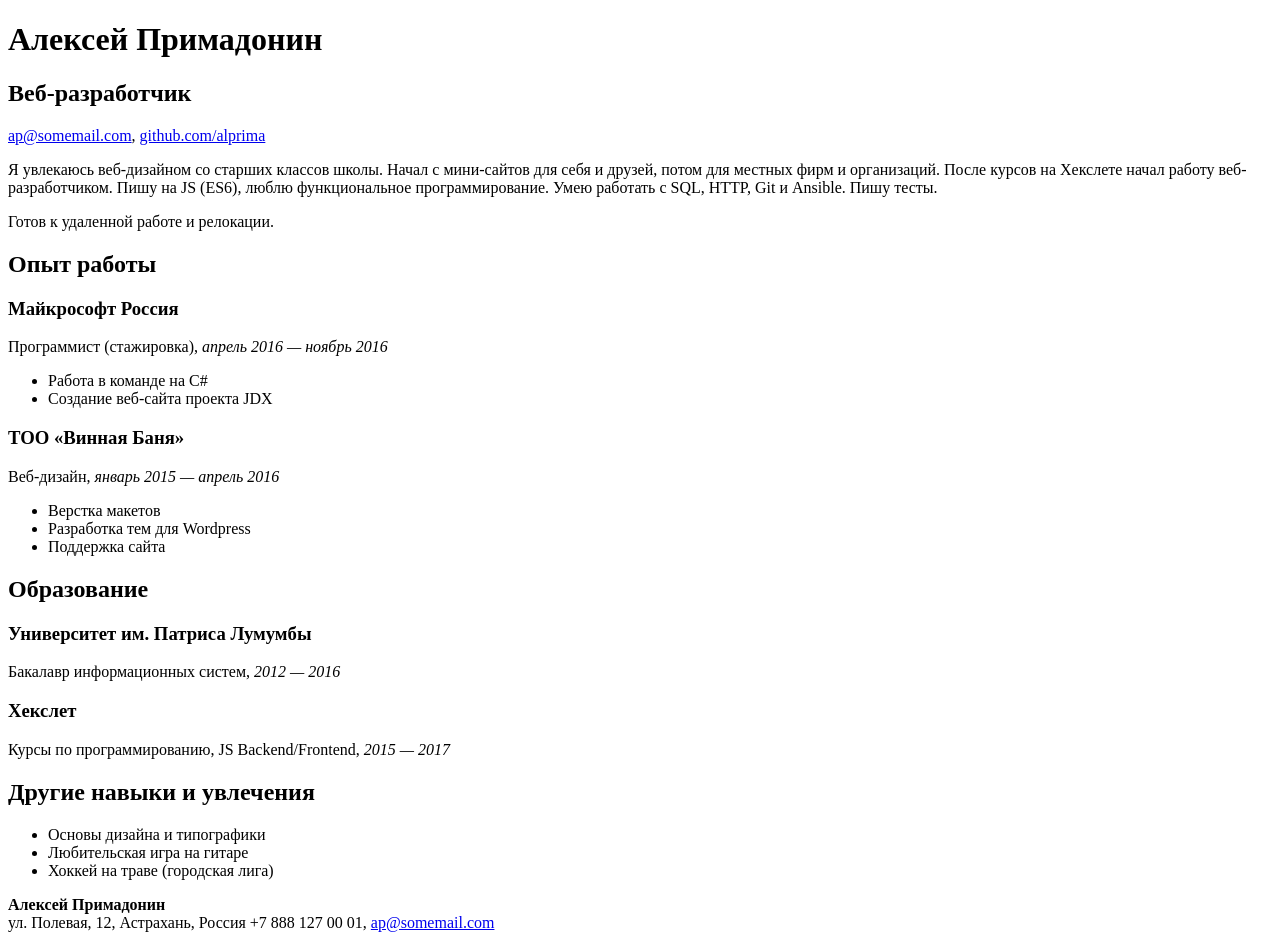
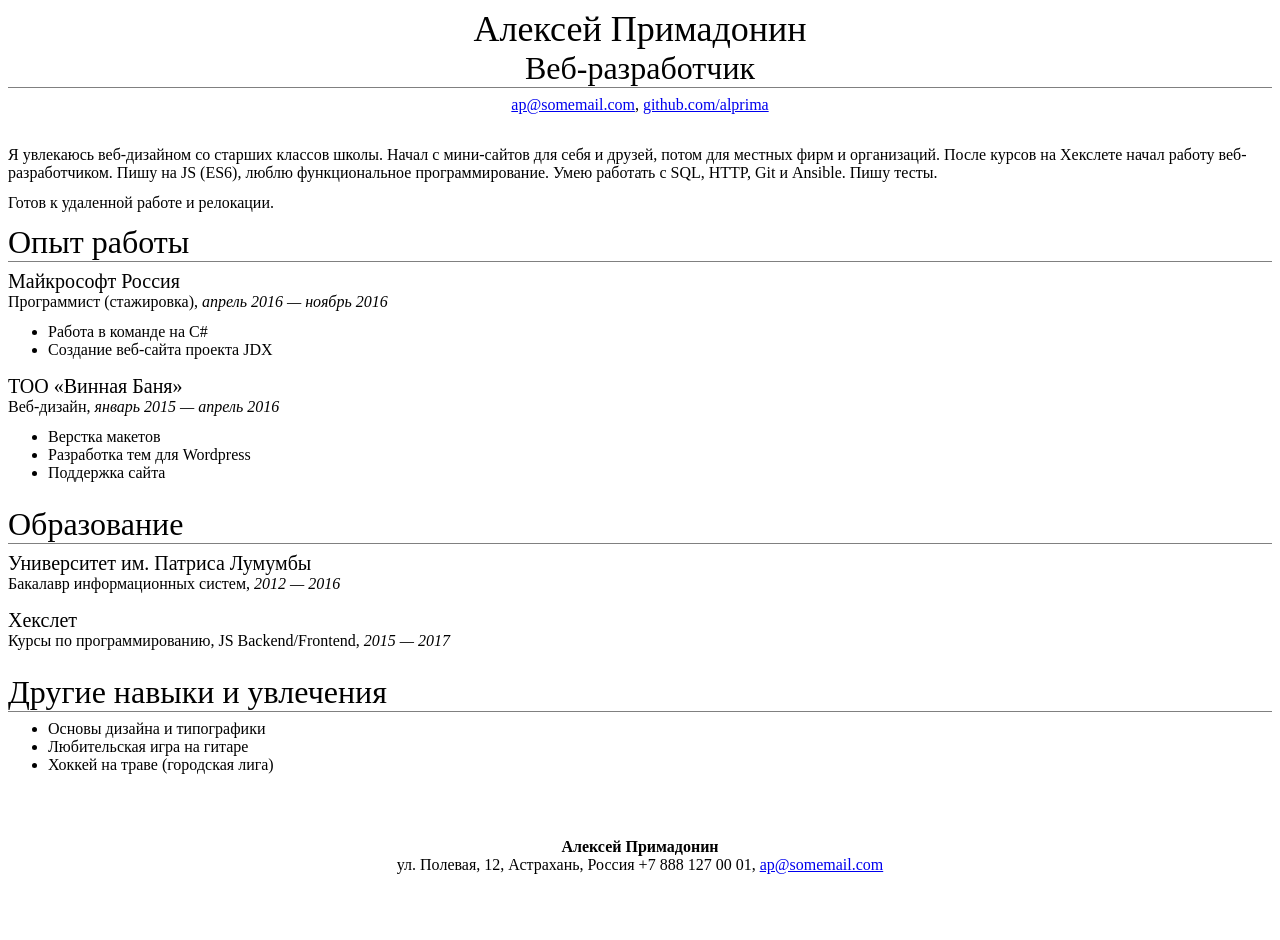
Before and after one commit to korolevartem/github.io, a plain HTML site: page index.html in a window 1280 px wide. After the commit the page ends 882 px from the top, so only its background shows below. Drawn offline with Linux system fonts and the light colour scheme.

Commit message:
Update index.html

```diff
--- a/index.html
+++ b/index.html
@@ -3,7 +3,7 @@
 
   <head>
     <meta charset="UTF-8">
-    <link rel="stylesheet" type="text/css" href="E:\Documents and Setting\Документы\IT\Resume.css">
+    <link rel="stylesheet" type="text/css" href="https://github.com/korolevartem/github.io/blob/master/index.css">
     <title>Резюме Алексей Примадонин</title>
   </head>
 
```
